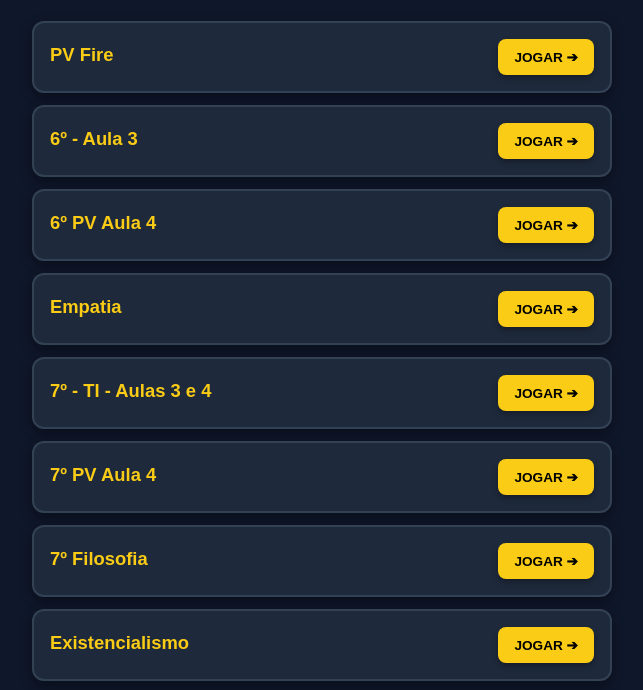
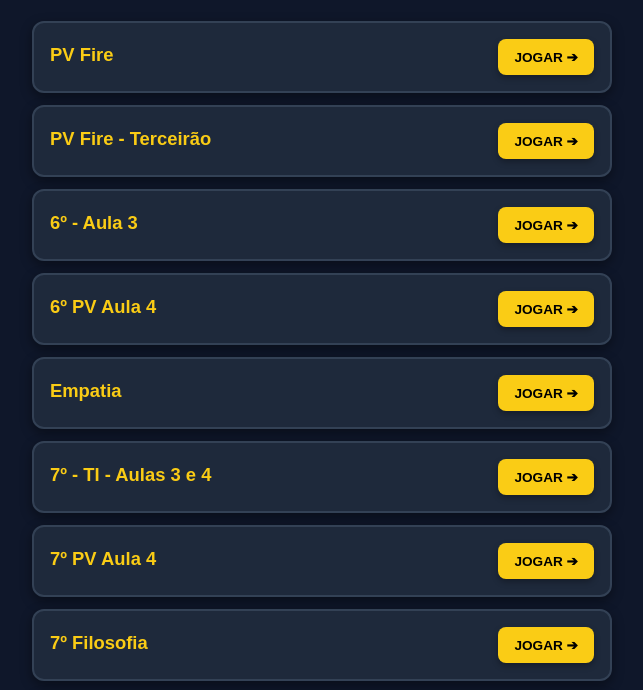
Before and after one commit to cesarcatalani-dotcom/central-de-jogos, a plain HTML site: page index.html in a window 1280 px wide. Shown: the part 102-792 px from the top of the page, without its empty margins (318-961 px from the left). Drawn offline with Linux system fonts and the light colour scheme.

Commit message:
Update index.html

```diff
--- a/index.html
+++ b/index.html
@@ -119,6 +119,14 @@
     <a href="pvfire.html" class="game-card">
       <div class="game-info">
         <h2>PV Fire</h2>
+      </div>
+      <span class="btn-play">JOGAR ➔</span>
+    </a>
+
+    <!-- PV Fire - Terceirão -->
+    <a href="pvfireterceiro.html" class="game-card">
+      <div class="game-info">
+        <h2>PV Fire - Terceirão</h2>
       </div>
       <span class="btn-play">JOGAR ➔</span>
     </a>
```
